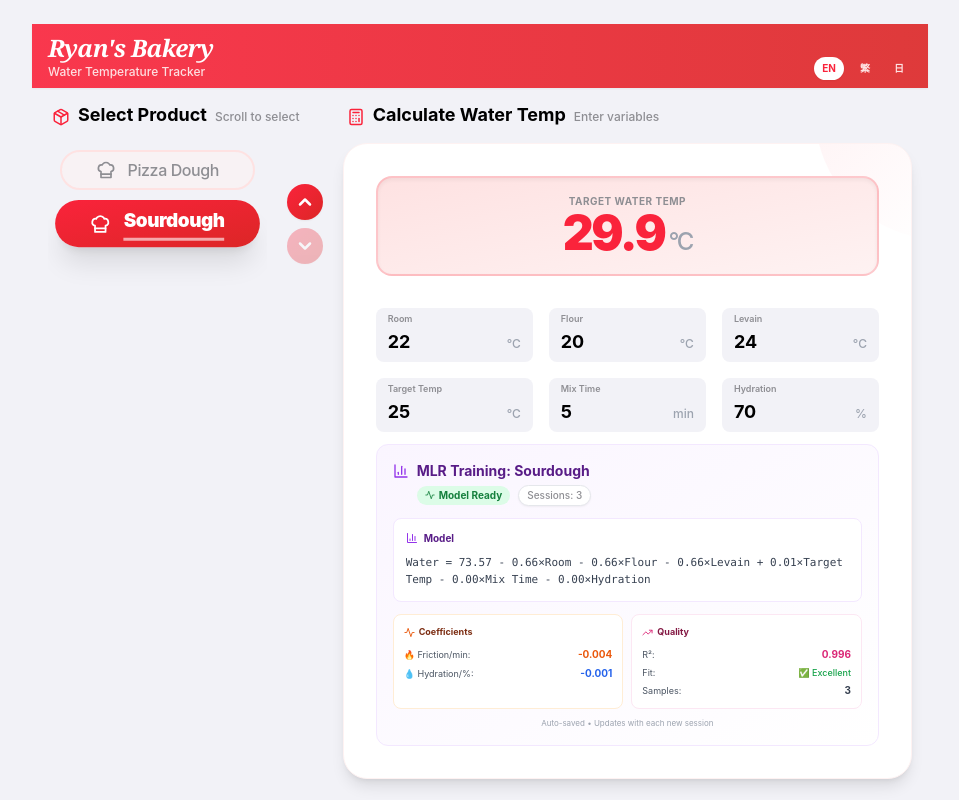
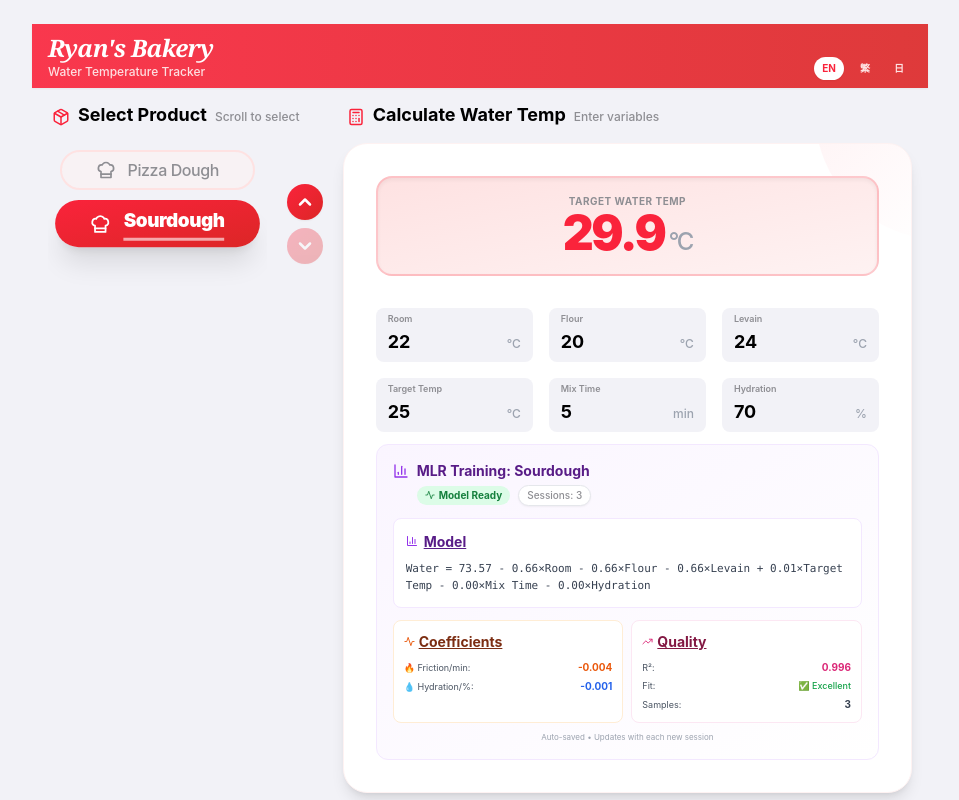
Before and after one commit to ghryan0000/dough-temp-tracker, a React (Vite) app: page / in a window 1280 px wide. Shown: the top 800 px of the page, without its empty margins (160-1119 px from the left). Built offline with nearby package versions, Linux system fonts and the light colour scheme.

Commit message:
style: enlarge and underline MLR training section headers

```diff
--- a/dough-temp-tracker.tsx
+++ b/dough-temp-tracker.tsx
@@ -632,7 +632,7 @@ export default function DoughTempTracker() {
                   <div className="mb-3 p-3 bg-white rounded-lg border border-purple-100">
                     <div className="flex items-center gap-1.5 mb-2">
                       <BarChart3 size={12} className="text-purple-600" />
-                      <span className="text-[10px] font-bold text-purple-900">{t.model}</span>
+                      <span className="text-[14px] underline font-bold text-purple-900">{t.model}</span>
                     </div>
                     <div className="font-mono text-[11px] text-gray-700 leading-relaxed overflow-x-auto">
                       Water = {regressionModel.intercept.toFixed(2)}
@@ -651,7 +651,7 @@ export default function DoughTempTracker() {
                     <div className="bg-white rounded-lg p-2.5 border border-orange-100">
                       <div className="flex items-center gap-1 mb-2">
                         <Activity size={11} className="text-orange-600" />
-                        <span className="text-[9px] font-bold text-orange-900">{t.coefficients}</span>
+                        <span className="text-[14px] underline font-bold text-orange-900">{t.coefficients}</span>
                       </div>
                       <div className="space-y-1">
                         <div className="flex justify-between items-center">
@@ -669,7 +669,7 @@ export default function DoughTempTracker() {
                     <div className="bg-white rounded-lg p-2.5 border border-pink-100">
                       <div className="flex items-center gap-1 mb-2">
                         <TrendingUp size={11} className="text-pink-600" />
-                        <span className="text-[9px] font-bold text-pink-900">{t.quality}</span>
+                        <span className="text-[14px] underline font-bold text-pink-900">{t.quality}</span>
                       </div>
                       <div className="space-y-1">
                         <div className="flex justify-between items-center">
```
